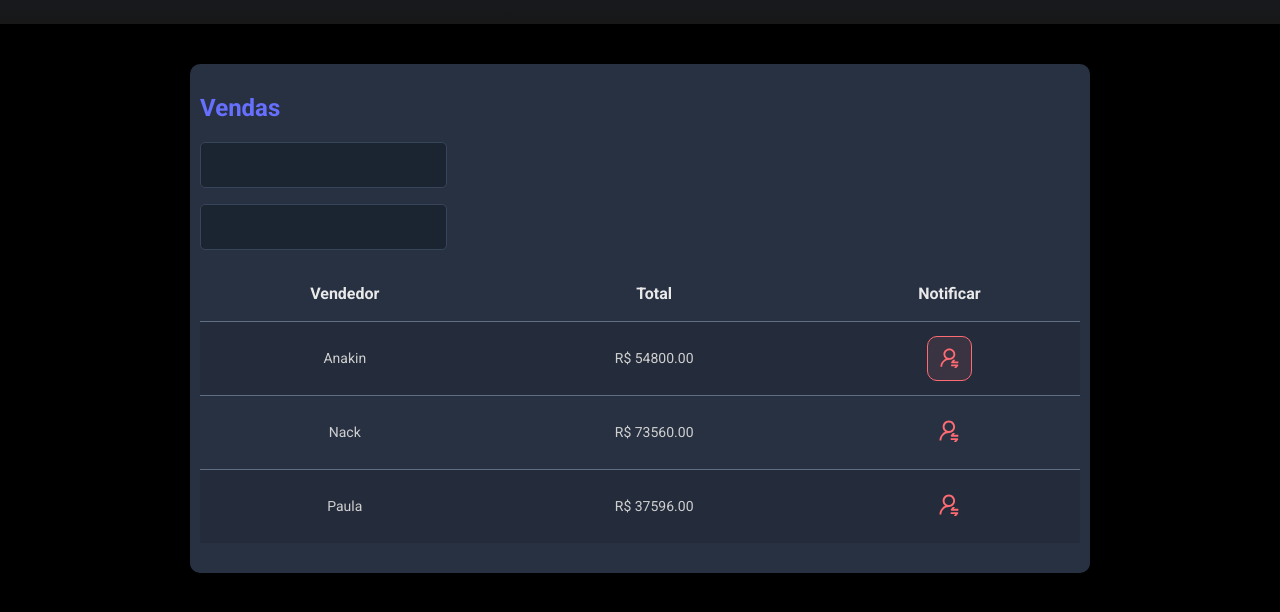
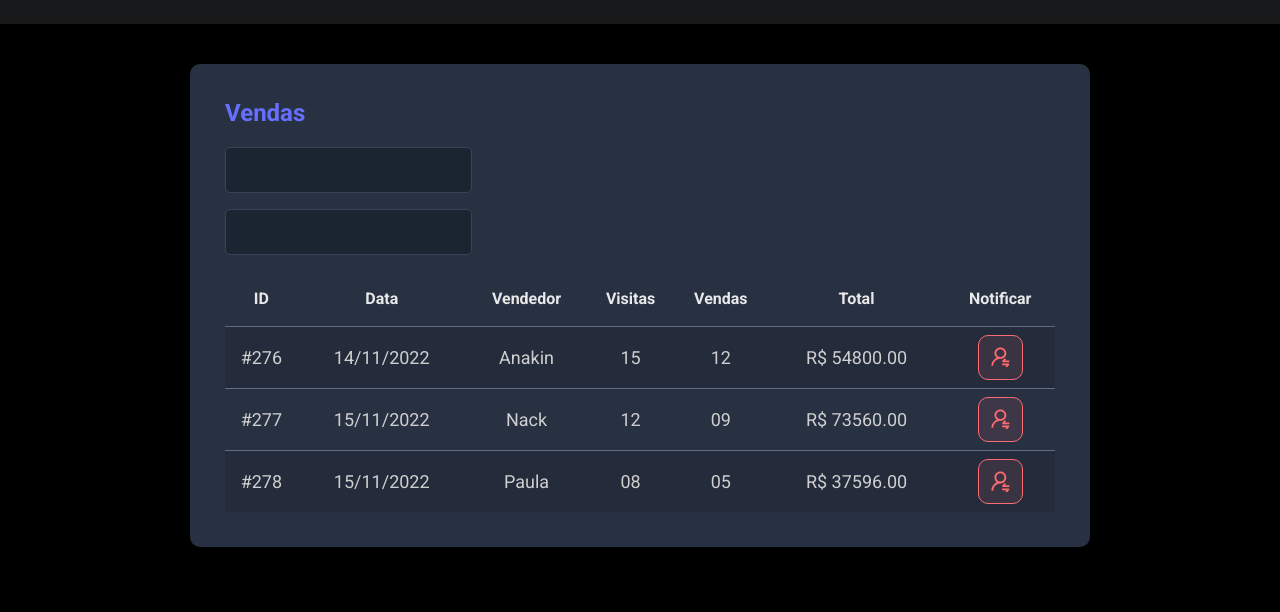
Before and after one commit to SamuelAntonio/DSMeta, a plain HTML site: page index.html in a window 1280 px wide. Shown: the part 196-808 px from the top of the page. Drawn offline with Linux system fonts and the light colour scheme.

Commit message:
Atualização da tabela e implementação de usabilidade.

```diff
--- a/index.html
+++ b/index.html
@@ -37,14 +37,22 @@
                         <table class="dsmeta-sales-table">
                             <thead>
                                 <tr>
+                                    <th class="show992">ID</th>
+                                    <th class="show576">Data</th>
                                     <th>Vendedor</th>
+                                    <th class="show992">Visitas</th>
+                                    <th class="show992">Vendas</th>
                                     <th>Total</th>
                                     <th>Notificar</th>
                                 </tr>
                             </thead>
                             <tbody>
                                 <tr>
+                                    <td class="show992">#276</td>
+                                    <td class="show576">14/11/2022</td>
                                     <td>Anakin</td>
+                                    <td class="show992">15</td>
+                                    <td class="show992">12</td>
                                     <td>R$ 54800.00</td>
                                     <td>
                                             <div class="dsmeta-red-btn-container">
@@ -56,14 +64,34 @@
                                     </td>
                                 </tr>
                                 <tr>
+                                    <td class="show992">#277</td>
+                                    <td class="show576">15/11/2022</td>
                                     <td>Nack</td>
+                                    <td class="show992">12</td>
+                                    <td class="show992">09</td>
                                     <td>R$ 73560.00</td>
-                                    <td><img src="notification-icon.svg" alt="Notificar"></td>
+                                    <td>
+                                        <div class="dsmeta-red-btn-container">
+                                            <div class="dsmeta-red-btn">
+                                               <img src="notification-icon.svg" alt="Notificar">
+                                            </div>
+                                        </div>
+                                    </td>
                                 </tr>
                                 <tr>
+                                    <td class="show992">#278</td>
+                                    <td class="show576">15/11/2022</td>
                                     <td>Paula</td>
+                                    <td class="show992">08</td>
+                                    <td class="show992">05</td>
                                     <td>R$ 37596.00</td>
-                                    <td><img src="notification-icon.svg" alt="Notificar"></td>
+                                    <td>
+                                        <div class="dsmeta-red-btn-container">
+                                            <div class="dsmeta-red-btn">
+                                               <img src="notification-icon.svg" alt="Notificar">
+                                            </div>
+                                        </div>
+                                    </td>
                                 </tr>
                             </tbody>
                         </table>
--- a/styles.css
+++ b/styles.css
@@ -134,6 +134,38 @@ header{
     width: 19px;
 }
 
+.show576 {
+    display: none;
+}
+
+.show992 {
+    display: none;
+}
+
+@media (min-width: 576px) {
+    .show576 {
+        display: table-cell;
+    }
+
+    .dsmeta-card {
+        padding: 35px;
+    }
+
+    .dsmeta-sales-table tbody {
+        font-size: 18px;
+    }
+
+    .dsmeta-sales-table tbody tr {
+        height: 62px;
+    }
+}
+
+@media (min-width: 992px) {
+    .show992 {
+        display: table-cell;
+    }
+}
+
 #sales {
     padding : 40px 10px;
 }
```
